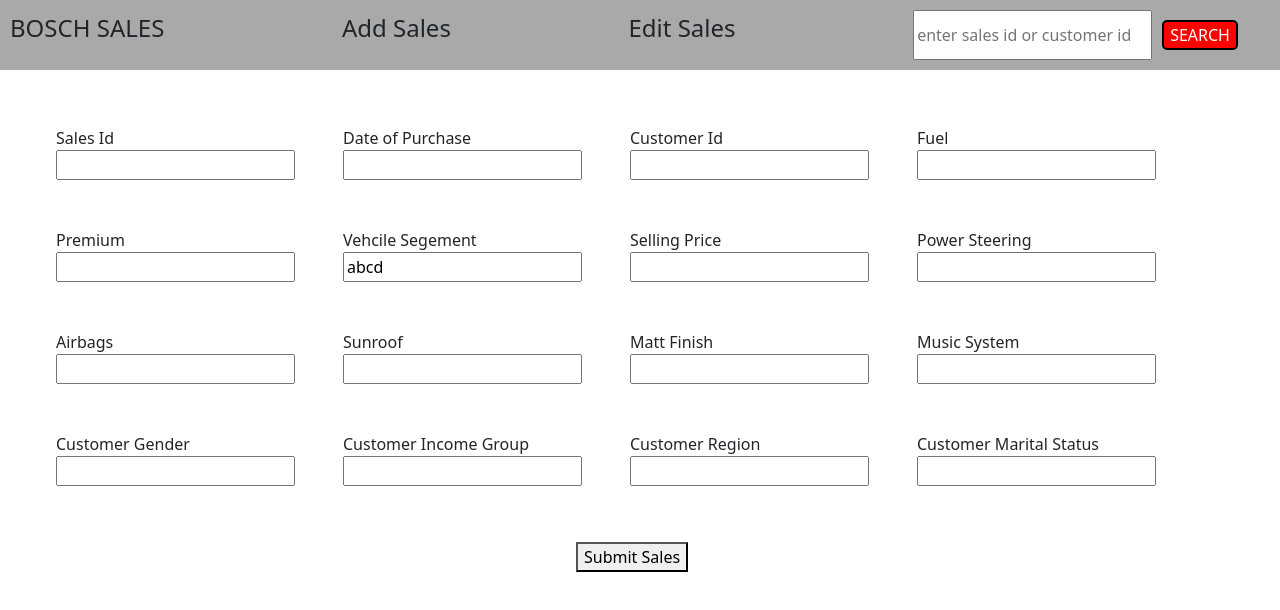
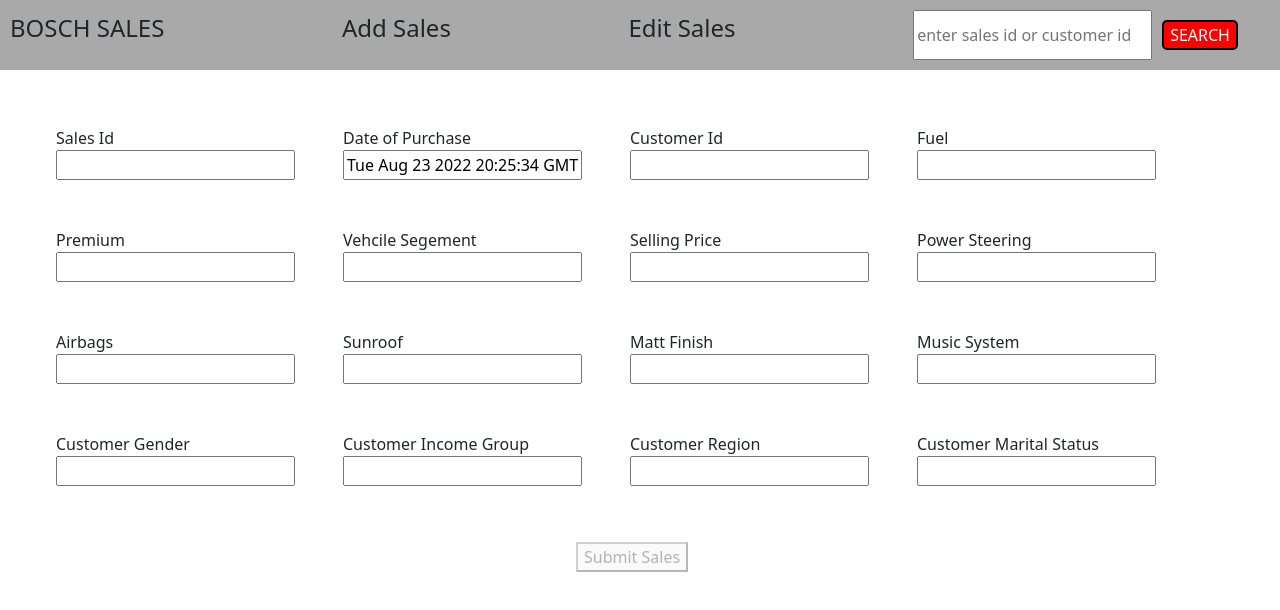
Before and after one commit to oshosingh/bcg-project, a React (Create React App) app in the folder bosch-fe/: page / in a window 1280 px wide. Both pictures are taken after a click on the element "Add Sales". Shown: the top 610 px of the page. Built offline with nearby package versions, Linux system fonts and the light colour scheme; no server answers.

Commit message:
changed backend ip

```diff
--- a/bosch-fe/src/RestApi.js
+++ b/bosch-fe/src/RestApi.js
@@ -1,6 +1,6 @@
 import axios from 'axios'
 
-const restUrl = 'http://34.201.161.46:8080'
+const restUrl = 'http://52.205.147.56:8080'
 
 export const getAllSales = async () => {
     try{
@@ -22,3 +22,33 @@ export const searchBySalesOrCustomerId = async (salesOrCustomerId) => {
         return []
     }
 }
+
+export const getSalesDataBySaleId = async (saleId) => {
+    try{
+        const res = await axios.get(`${restUrl}/get/sales/by/${saleId}`)
+        return res
+    }
+    catch(error) {
+        return -1
+    }
+}
+
+export const addSalesRecord = async (salesData) => {
+    try{
+        const res = await axios.post(`${restUrl}/add/sales`)
+        return 1
+    }
+    catch(error) {
+        return -1
+    }
+}
+
+export const updateSalesRecord = async (salesData) => {
+    try{
+        const res = await axios.put(`${restUrl}/update/sales`)
+        return 1
+    }
+    catch(error) {
+        return -1
+    }
+}
--- a/bosch-fe/src/components/form/AddSalesForm.js
+++ b/bosch-fe/src/components/form/AddSalesForm.js
@@ -1,16 +1,17 @@
 import React, { useEffect, useState } from 'react'
 import './form.css'
 import inputFieldToJsonKey from '../../utils'
+import {getSalesDataBySaleId, addSalesRecord, updateSalesRecord} from '../../RestApi'
 
 function Form(props) {
 
     let formInput = {
         'salesId': null,
-        'dateOfPurchase': null,
+        'dateOfPurchase': new Date(),
         'customerId': null,
         'fuel': null,
         'premium': null,
-        'vehicleSegment': 'abcd',
+        'vehicleSegment': null,
         'sellingPrice': null,
         'powerSteering': null,
         'airbags': null,
@@ -24,10 +25,25 @@ function Form(props) {
     }
 
     const [formInputValue, setFormInputValue] = useState(formInput)
+    const [buttonStateEnabled, setButtonStateEnabled] = useState(false)
+    const [submitStatus, setSubmitStatus] = useState(false)
 
     useEffect(() => {
-        console.log('rendering form')
-    }, [])
+        var flag = true
+        for(var key in formInputValue) {
+            if(formInputValue[key] === null || formInputValue[key] === '') {
+                flag = false
+            }
+        }
+
+        if(flag) {
+            setButtonStateEnabled(true)
+        }
+        else {
+            setButtonStateEnabled(false)
+        }
+
+    }, [formInputValue])
 
     const formFields = [
                             'Sales Id', 'Date of Purchase', 'Customer Id', 'Fuel', 'Premium',
@@ -40,20 +56,51 @@ function Form(props) {
 
     const addOrEdit = props.action === 'add' ? 'add' : 'edit'
 
-    const handleInput = (event) => {
-        setSaleId(event.target.value)
-        // console.log(event.target.value)
-    }
-
     const handleChange = (element, event) => {
         const value = event.target.value
         const fieldKey = inputFieldToJsonKey(element)
-        console.log(fieldKey)
 
         setFormInputValue(prevState => ({
             ...prevState,
             [fieldKey]: value
         }))
+    }
+
+    const salesIdInput = () => {
+        return (
+            <div className='saleid-input'>
+                <input type='text' onChange={handleInput} />
+                <button className='get-sales-data-btn' onClick={fetchSalesData}> Get Data </button>
+            </div>
+        )
+    }
+
+    const handleInput = (event) => {
+        setSaleId(event.target.value)
+    }
+
+    const fetchSalesData = () => {
+        getSalesDataBySaleId(saleId).then(data => {
+            if(data !== -1) {
+                setFormInputValue(data)
+            }
+        })
+    }
+
+    const submitSales = () => {
+        addSalesRecord().then(data => {
+            if(data === 1) {
+                setSubmitStatus(true)
+            }
+        })
+    }
+
+    const editSales = () => {
+        updateSalesRecord().then(data => {
+            if(data === 1) {
+                setSubmitStatus(true)
+            }
+        })
     }
 
     const formData = (element, index) => {
@@ -72,13 +119,18 @@ function Form(props) {
         )
     }
 
-    const salesIdInput = () => {
-        return (
-            <div className='saleid-input'>
-                <input type='text' onChange={handleInput} />
-                <button className='get-sales-data-btn'> Get Data </button>
-            </div>
-        )
+    const getButtonComponent = (buttonType) => {
+        if(buttonStateEnabled) {
+            return (
+                <button onClick={buttonType === 'Submit Sales' ? submitSales : editSales}> {buttonType}</button>
+            )
+
+        }
+        else {
+            return (
+                <button onClick={buttonType === 'Submit Sales' ? submitSales : editSales} disabled> {buttonType}</button>
+            )
+        }
     }
 
     return (
@@ -90,7 +142,8 @@ function Form(props) {
                 })}
             </div>
             <div className='submit-btn'>
-                { addOrEdit === 'add' ? <button>Submit Sales</button> : <button>Edit Sales</button> }
+                { addOrEdit === 'add' ?  getButtonComponent('Submit Sales') :
+                                         getButtonComponent('Edit Sales') }
             </div>
         </div>
     )
--- a/bosch-fe/src/components/table/Tableview.js
+++ b/bosch-fe/src/components/table/Tableview.js
@@ -9,15 +9,15 @@ import inputFieldToJsonKey from '../../utils';
 
 function Tableview(props) {
 
-    const [tableData, setTableData] = useState(data)
+    const [tableData, setTableData] = useState(null)
     const tableColumns = ['Sales Id', 'Date of Purchase', 'Customer Id', 'Vehcile Segement', 'Selling Price',
                           'Customer Gender', 'Customer Income Group', 'Customer Region' ]
 
-    // useEffect(() => {
-    //     getAllSales().then((data) => {
-    //       setTableData(data)
-    //     })
-    // }, [])
+    useEffect(() => {
+        getAllSales().then((data) => {
+          setTableData(data)
+        })
+    }, [])
 
 
     const getTableComponent = () => {
@@ -34,17 +34,16 @@ function Tableview(props) {
                     })}
                 </tr>
               </thead>
+
               <tbody>
                 {tableData.map((element, index) => {
                   return (
                     <tr>
-                        return (
-                            {tableColumns.map((column, idx) => {
+                        {tableColumns.map((column, idx) => {
                                 return (
                                   <td>{element[inputFieldToJsonKey(column)]}</td>
                                 )
-                            })}
-                        )
+                        })}
                     </tr>
                   )
                 })}
```
